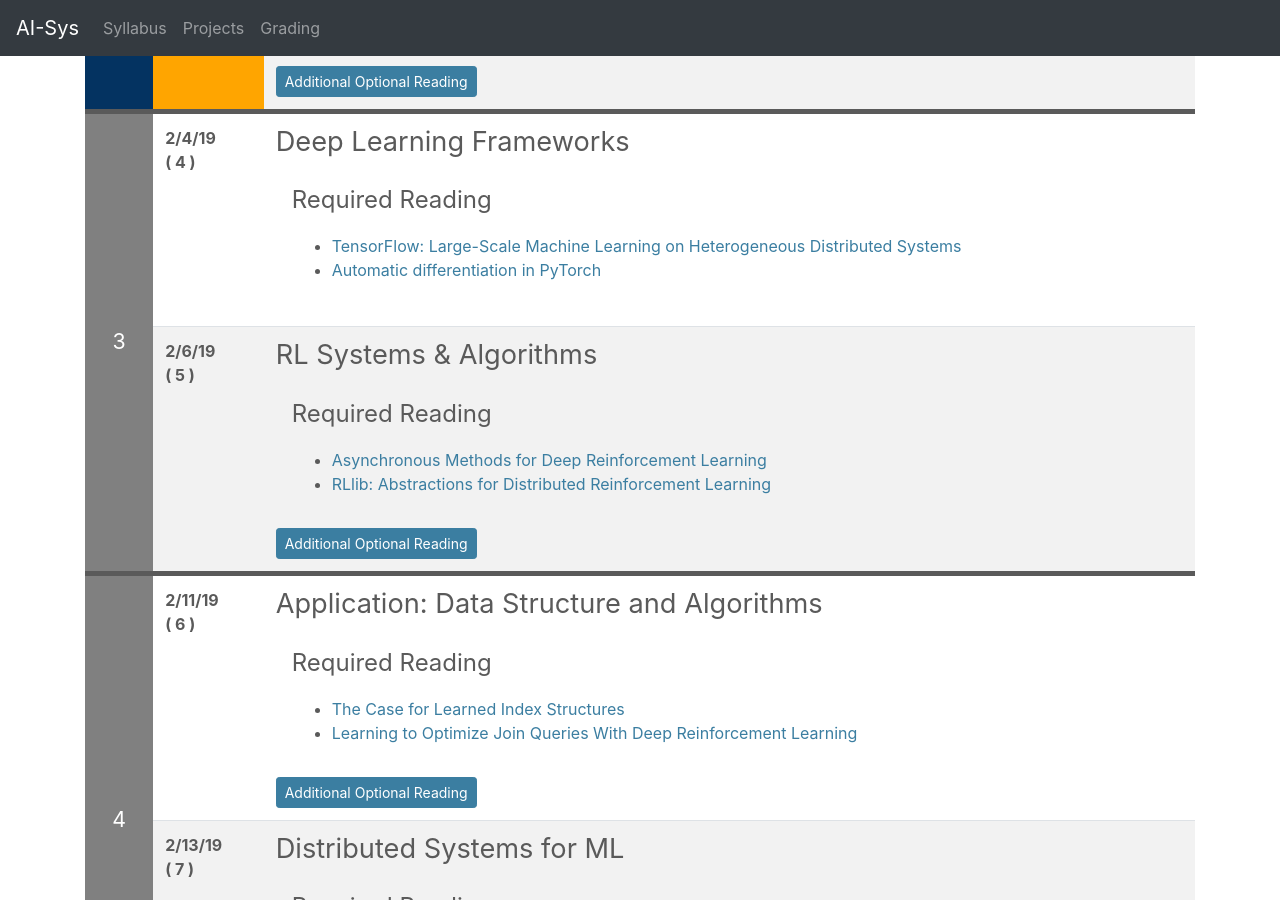
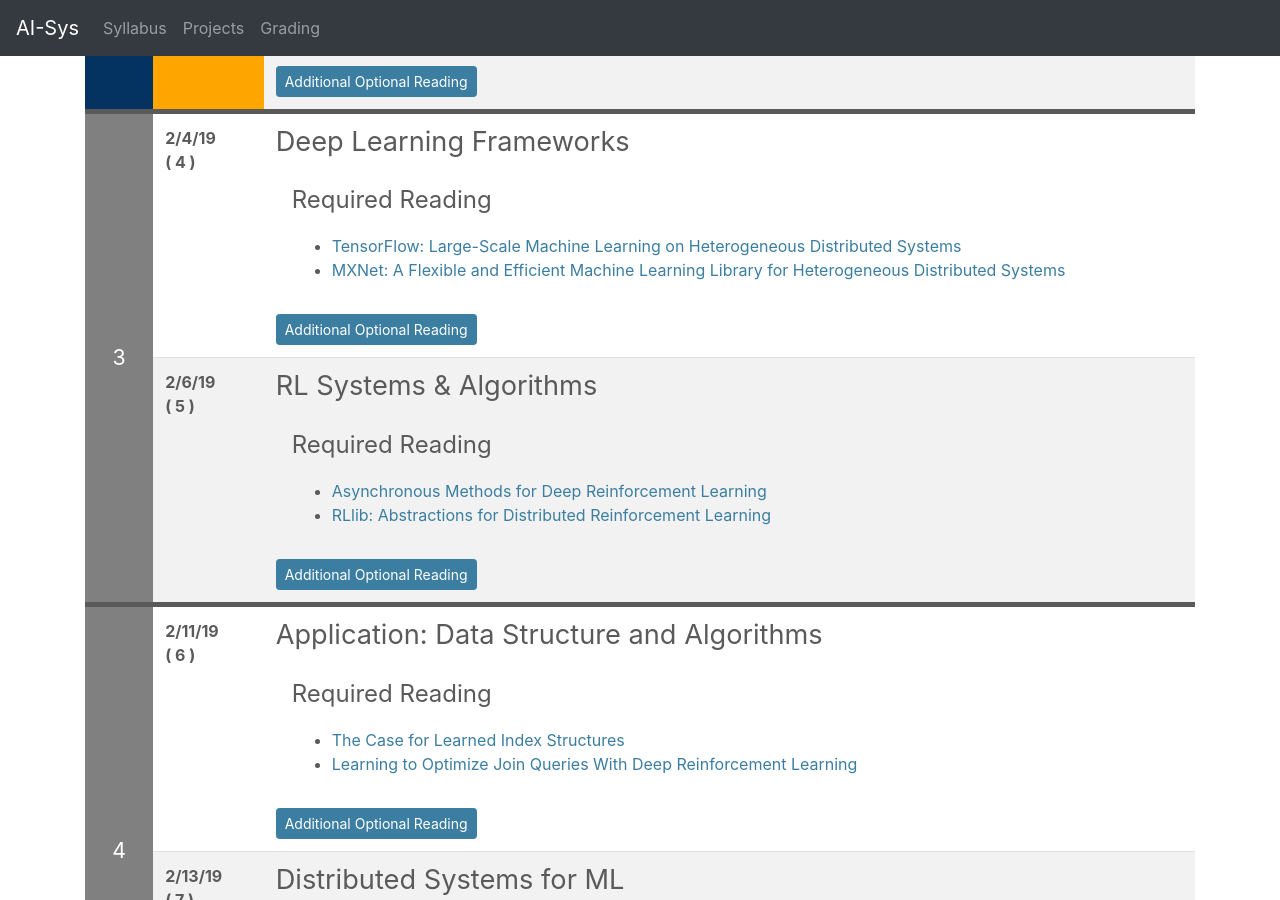
Before and after one commit to ucbrise/cs294-ai-sys-sp19, a Jekyll site: the page built from index.md, in a window 1280 px wide and 900 px high, scrolled down 2245 px. Built offline with Jekyll 4.4.1, drawn with Linux system fonts in a browser that asks for light colours; nearby versions of some CDN libraries; our own code applies the rules of GitHub Pages for plain Markdown files.

Commit message:
replace pytorch by mxnet paper

```diff
--- a/index.md
+++ b/index.md
@@ -229,6 +229,10 @@ If you find some of the reading confusing and want a more gentle introduction, t
 <div class="required_reading" markdown="1">
 
 * [TensorFlow: Large-Scale Machine Learning on Heterogeneous Distributed Systems](http://download.tensorflow.org/paper/whitepaper2015.pdf)
+* [MXNet: A Flexible and Efficient Machine Learning Library for Heterogeneous Distributed Systems](https://www.cs.cmu.edu/~muli/file/mxnet-learning-sys.pdf)
+
+</div>
+<div class="optional_reading" markdown="1">
 * [Automatic differentiation in PyTorch](https://openreview.net/pdf?id=BJJsrmfCZ)
 
 </div>
```
